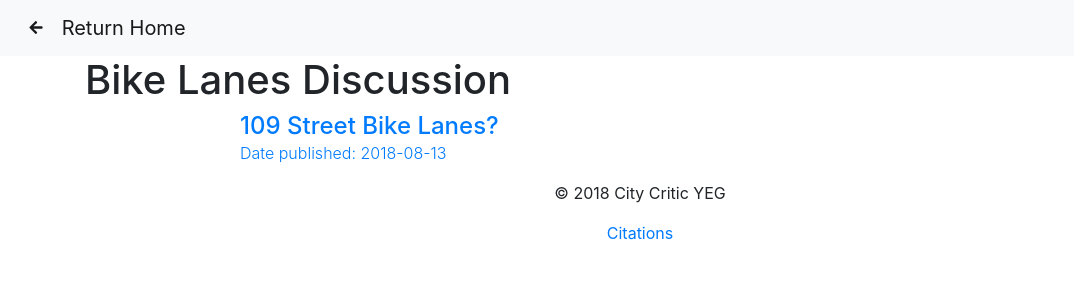
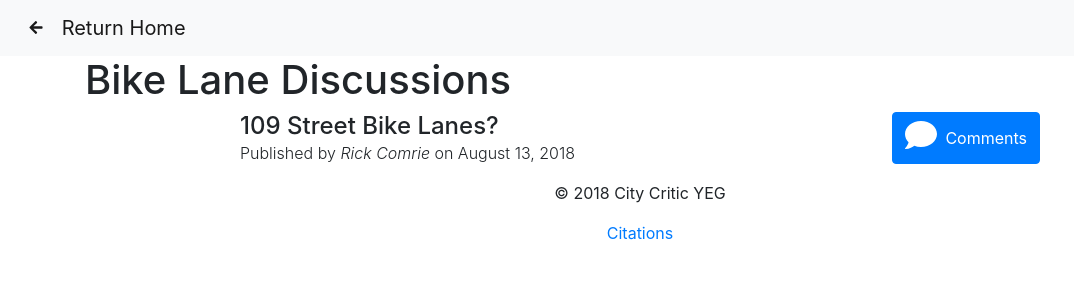
Before and after one commit to PolynomialSoftware/citycriticyeg.ca, a Jekyll site: the page built from _category/bike-lane.md, in a window 1280 px wide. Shown: the top 300 px of the page, without its empty margins (0-1074 px from the left). Built offline with Jekyll 4.4.1, drawn with Linux system fonts in a browser that asks for light colours; nearby versions of some CDN libraries; comment, search, counter and statistics services are not loaded.

Commit message:
Add intuitive button to categories

```diff
--- a/_category/bike-lanes.md
+++ b/_category/bike-lane.md
@@ -1,6 +1,6 @@
 ---
-title: "Bike Lanes"
-category: bike-lanes
+title: "Bike Lane"
+category: bike-lane
 permalink: /category/bike-lanes
 opening-sentence:
 publish: true
--- a/_includes/footer.html
+++ b/_includes/footer.html
@@ -1,6 +1,6 @@
 <section>
     <div class="text-center">
         <p>&copy; {{ site.time | date:"%Y" }} City Critic YEG</p>
-        <p><a href="credits.html">Citations</a></p>
+        <p><a href="{{ site.url }}/credits.html">Citations</a></p>
     </div>
 </section>
--- /dev/null
+++ b/_includes/icons/comment-solid.html
@@ -0,0 +1,8 @@
+<svg
+    aria-hidden="true"
+    role="img"
+    xmlns="http://www.w3.org/2000/svg"
+    viewBox="0 0 512 512"
+    style="height: 2em;">
+    <path fill="currentColor" d="M256 32C114.6 32 0 125.1 0 240c0 49.6 21.4 95 57 130.7C44.5 421.1 2.7 466 2.2 466.5c-2.2 2.3-2.8 5.7-1.5 8.7S4.8 480 8 480c66.3 0 116-31.8 140.6-51.4 32.7 12.3 69 19.4 107.4 19.4 141.4 0 256-93.1 256-208S397.4 32 256 32z"></path>
+</svg>
--- a/_layouts/category.html
+++ b/_layouts/category.html
@@ -1,20 +1,42 @@
 ---
 layout: default
 ---
+
 {% include return-home-nav.html %}
-<div class="container">
-    <h1>{{ page.title }} Discussion</h1>
 
-    {% for post in site.categories[page.category] %}
-    <a href="{{post.url}}">
+<section>
+    <div class="container">
+        <h1>{{ page.title }} Discussions</h1>
+        {{ page.opening-sentence }}
+    </div>
+</section>
+
+
+<section>
+    <div class="container">
+
+        {% for post in site.categories[page.category] %}
+
         <div class="d-flex mx-auto" style="max-width: 800px;">
             <div class="mr-auto">
                 <h4 class="mb-0">{{post.title}}</h4>
-                <p class="font-weight-light">Date published: {{ post.date | date: "%Y-%m-%d" }}</p>
+                <p class="font-weight-light">Published by <cite>Rick Comrie</cite> on {{ post.date | date: "%B %d, %Y" }}
+                    </p>
             </div>
-            <div class="pt-4 disqus-comment-count" data-disqus-identifier="{{post.id}}"></div>
+
+            <div>
+                <a class="btn btn-primary d-flex" href="{{ post.url }}">
+                    <div class="mr-auto pr-2">
+                        {% include icons/comment-solid.html %}
+                    </div>
+                    <div class="my-auto">
+                        <div class="disqus-comment-count" data-disqus-identifier="{{post.id}}">Comments</div>
+                    </div>
+                </a>
+            </div>
+
         </div>
-    </a>
-    {% endfor %}
+        {% endfor %}
 
-</div>
+    </div>
+</section>
--- a/css/main.css
+++ b/css/main.css
@@ -1,3 +1,10 @@
+html {
+    height: 100%;
+}
+body {
+    min-height: 100%;
+}
+
 #hero {
     background-image: url("/images/edmonton.jpg");
     background-repeat: no-repeat;
```
Also changed, not shown: _posts/2018-08-13-109-street-bike-lanes.md (+1 -1 lines), _layouts/default.html (line endings or trailing spaces), 2 other files.
